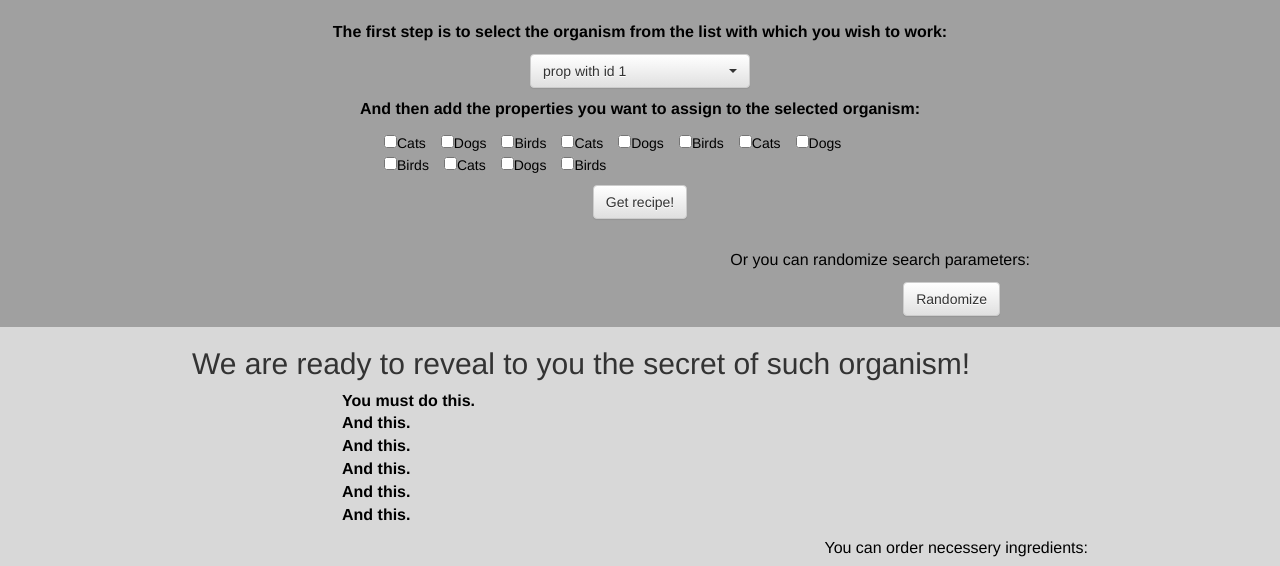
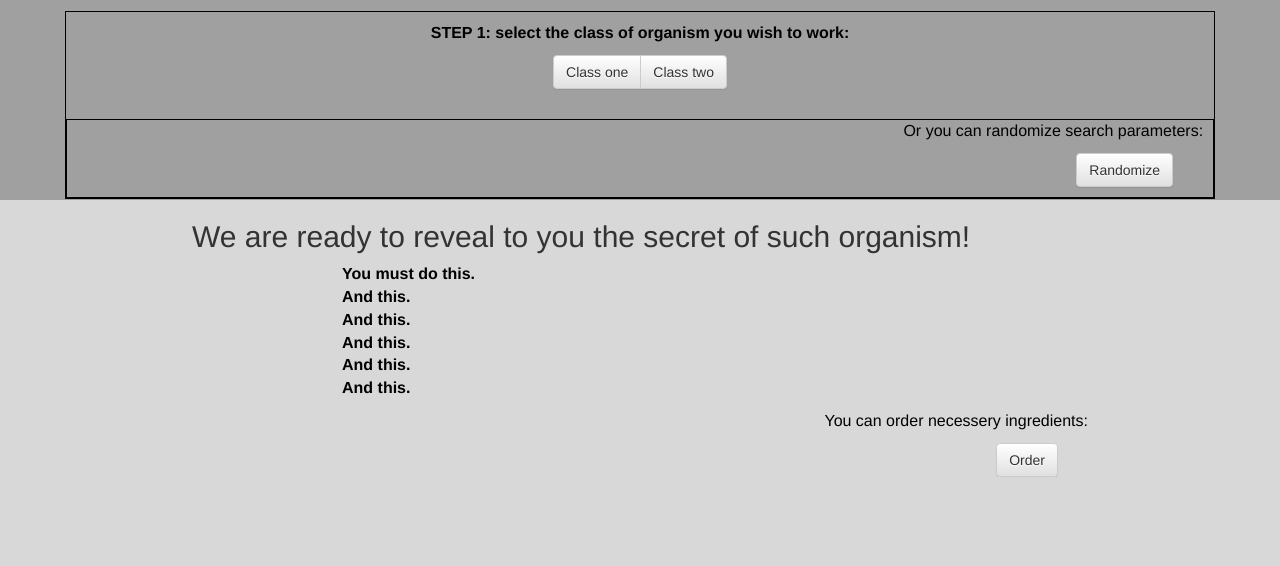
Before and after one commit to DesiresDesigner/DI-life, a Django app: page / in a window 1280 px wide. Shown: the part 120-686 px from the top of the page. Run offline with Django 3.2, Linux system fonts and the light colour scheme; some libraries are stand-ins or nearby versions.

Commit message:
animation on steps

```diff
--- a/life/static/life/css/base.css
+++ b/life/static/life/css/base.css
@@ -92,38 +92,32 @@ header div.description p {
 div.search_menu div.content {
 	margin: 0 auto;
 	margin-top: 10px;
-	/*border: 1px solid black;*/
-	width: 800px;
+	border: 1px solid black;
+	width: 90%;
 	overflow: hidden;
 }
 
-	/* search_menu settings*/
+    /* search_menu settings*/
 div.search_menu div.content div.settings {
-	/*border: 1px solid black;*/
+    /*border: 1px solid black;*/
     padding-bottom: 10px;
-	width: 100%;
-	min-height: 10px;
-	float: left;
-}
-
-div.search_menu div.content div.settings form {
+    width: 80%;
+    min-height: 10px;
 	margin: 0 auto;
-	width: 80%;
     text-align: center;
 }
 
-div.search_menu div.content div.settings form p {
-	margin-top: 10px;
+div.search_menu div.content div.settings p {
+    margin-top: 10px;
 }
 
-div.search_menu div.content div.settings form fieldset {
+div.search_menu div.content div.settings fieldset {
     margin: 0 auto;
     margin-bottom: 10px;
-    /*border: 1px solid black;*/
-	width: 80%;
+    width: 50%;
 }
 
-div.search_menu div.content div.settings form fieldset div{
+div.search_menu div.content div.settings  fieldset div{
     float: left;
     margin-right: 15px;
 }
@@ -181,3 +175,12 @@ div.search_result div.result_content div.order input {
     float: right;
     margin-right: 30px;
 }
+
+/* settings animation */
+#step2 {
+	display: none;
+}
+
+#step3 {
+	display: none;
+}
--- /dev/null
+++ b/life/static/life/js/docready.js
@@ -0,0 +1,17 @@
+$(document).ready(function() {
+
+    $('.selectpicker').selectpicker({
+      //style: 'btn-warning',
+      size: 4
+    });
+
+    $('#choose_class label').click(function(event) {
+        var className = $(event.target).attr('for');
+        $('#step2').show();
+    });
+
+    $('#choose_subclass').change(function(event) {
+        var subclassName = this.value;
+        $('#step3').show();
+    });
+});
--- a/life/templates/life/index.html
+++ b/life/templates/life/index.html
@@ -15,6 +15,7 @@
         <script src="https://ajax.googleapis.com/ajax/libs/jquery/1.11.3/jquery.min.js"></script>
 		<script src="https://maxcdn.bootstrapcdn.com/bootstrap/3.3.5/js/bootstrap.min.js"></script>
         <script src="//cdnjs.cloudflare.com/ajax/libs/bootstrap-select/1.7.3/js/bootstrap-select.min.js"></script>
+        <script src="{% static "life/js/docready.js" %}"></script>
 
 	</head>
 	<body>
@@ -38,16 +39,31 @@
 		<div class = "search_menu" >
 			<div class = "content">
                 <div class = "settings">
-					<form>
-                        <p>The first step is to select the organism from the list with which you wish to work:</p>
-					    <select name="organism" class="selectpicker"> <!-- ToDo: количество видимых единовременно опций -->
+                    <div id = "step1">
+                        <p>STEP 1: select the class of organism you wish to work:</p>
+
+                        <div id = "choose_class" class="btn-group" data-toggle="buttons">
+                            <label class="btn btn-default" for="class1">
+                                <input type="radio" name="options" id="class1"> Class one
+                            </label>
+                            <label class="btn btn-default" for="class2">
+                                <input type="radio" name="options" id="class2"> Class two
+                            </label>
+                        </div>
+                    </div>
+                    <div id = "step2">
+                        <p>STEP 2: select the organism from the list with which you wish to work:</p>
+                        <select id = "choose_subclass" name="organism" class="selectpicker"> <!-- ToDo: количество видимых единовременно опций -->
+                            <option disabled selected> -- select an organism -- </option>
                             <option value="1">prop with id 1</option>
                             <option value="2">prop with id 2</option>
                             <option value="3">prop with id 3</option>
                             <option value="4">prop with id 4</option>
                             <option value="5">prop with id 5</option>
                         </select>
-                        <p>And then add the properties you want to assign to the selected organism:</p>
+                    </div>
+                    <div id = "step3">
+                        <p>STEP 3: add the properties you want to assign to the selected organism:</p>
                         <fieldset class = "checkboxes">
                             <div><input type="checkbox" name="animal" value="Cat" />Cats</div>
                             <div><input type="checkbox" name="animal" value="Dog" />Dogs</div>
@@ -62,8 +78,7 @@
                             <div><input type="checkbox" name="animal" value="Dog" />Dogs</div>
                             <div><input type="checkbox" name="animal" value="Bird" />Birds</div>
                         </fieldset>
-                        <input type="submit" value="Get recipe!" class="btn btn-default"/>
-					</form>
+                    </div>
 				</div>
 				<div class = "randomize_menu">
                     <div class = "content">
@@ -94,12 +109,12 @@
 	</body>
 
 	<script type="text/javascript">
-		$(document).ready(function() {
+		/*$(document).ready(function() {
 			$('.selectpicker').selectpicker({
 		      //style: 'btn-warning',
 		      size: 4
 		  	});
-		});
+		});*/
 	</script>
 
 </html>
```
Also changed, not shown: dilife/settings.py (+6 -2 lines). Lines whose indentation alone changed are shown as unchanged.
